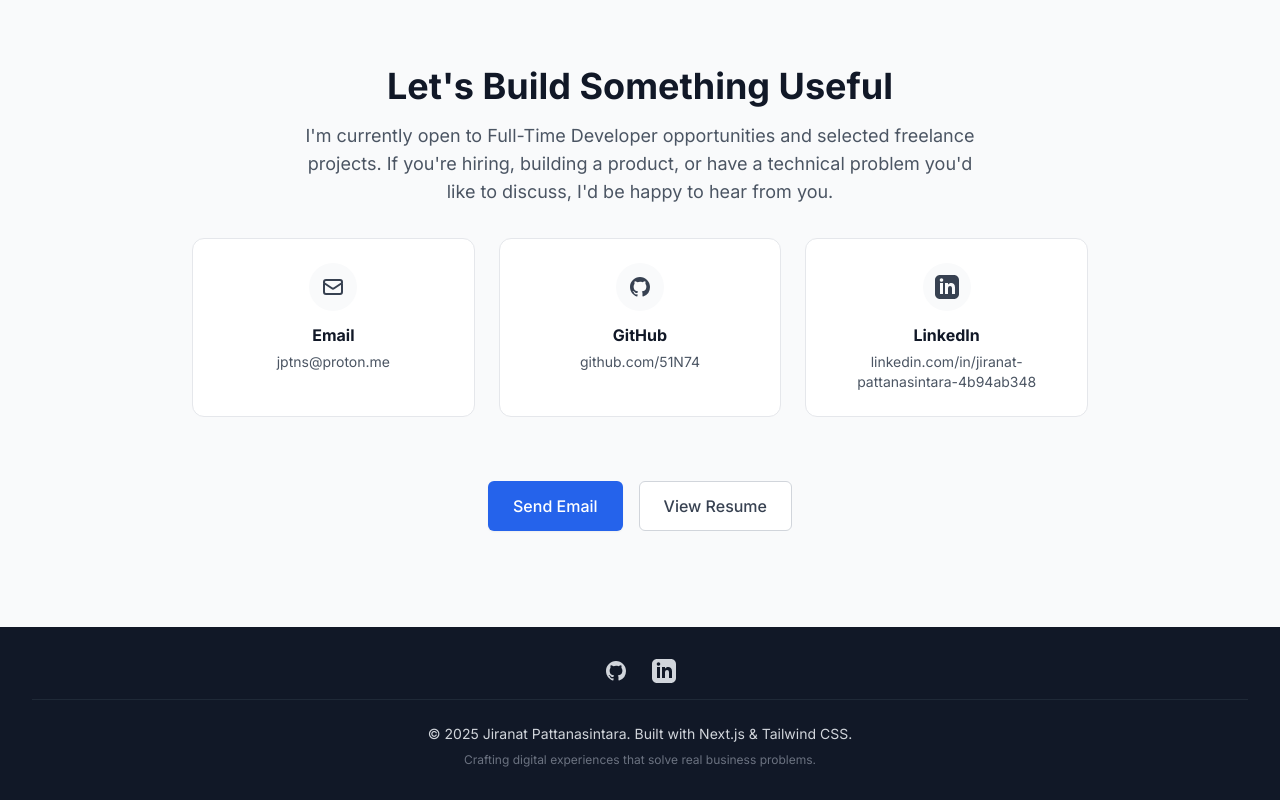
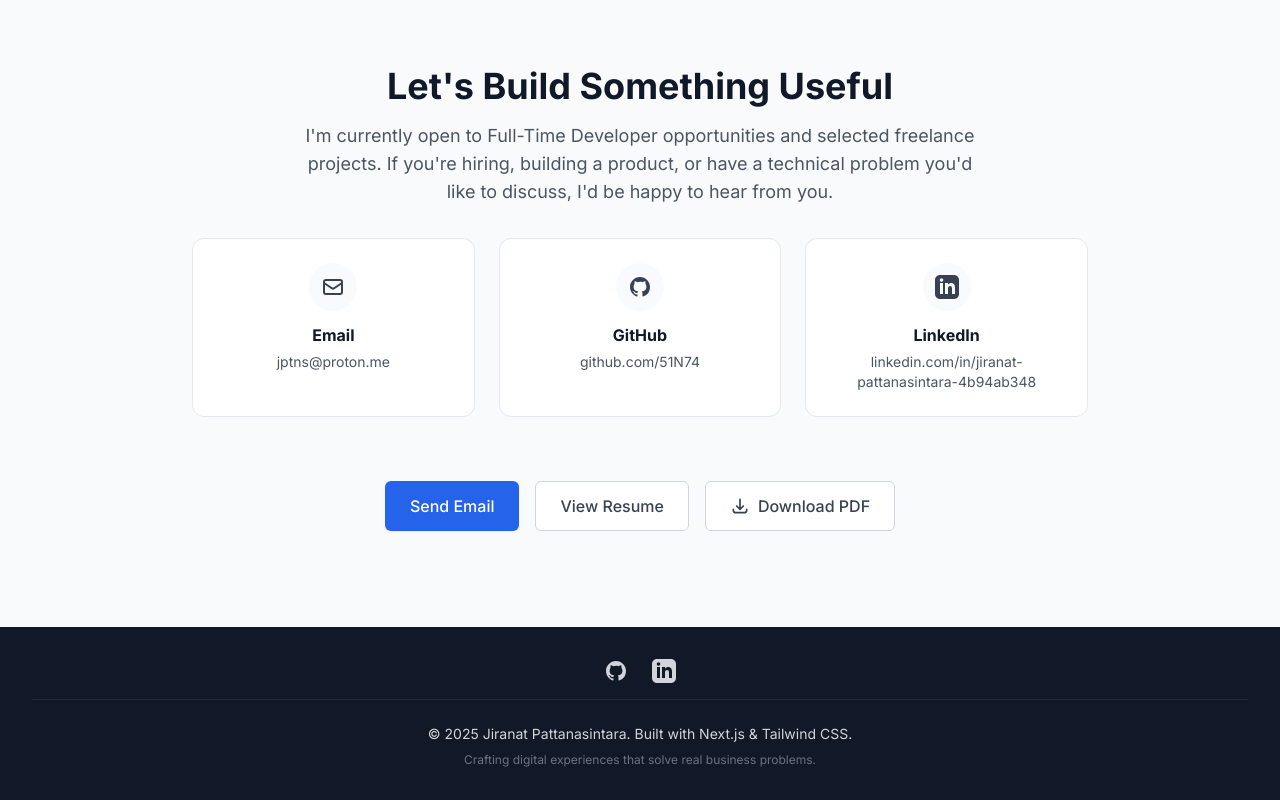
Before and after one commit to 51N74/my-portfolio, a Next.js app: page / in a window 1280 px wide. Shown: the part 6205-7005 px from the top of the page. Built offline with nearby package versions, Linux system fonts and the light colour scheme.

Commit message:
Update Resume Section with View and Download PDF buttons

```diff
--- a/app/components/ContactSection.js
+++ b/app/components/ContactSection.js
@@ -77,12 +77,22 @@ export default function ContactSection() {
               Send Email
             </a>
             <a
-              href="/Jiranat-Resume.pdf"
+              href="/resume/Jiranat-Pattansintara-Full-Stack-Developer-Resume.pdf"
               target="_blank"
               rel="noopener noreferrer"
               className="btn-secondary inline-flex justify-center items-center"
             >
               View Resume
+            </a>
+            <a
+              href="/resume/Jiranat-Pattansintara-Full-Stack-Developer-Resume.pdf"
+              download="Jiranat-Pattansintara-Full-Stack-Developer-Resume.pdf"
+              className="btn-secondary inline-flex justify-center items-center gap-2"
+            >
+              <svg className="w-5 h-5" fill="none" stroke="currentColor" viewBox="0 0 24 24">
+                <path strokeLinecap="round" strokeLinejoin="round" strokeWidth={2} d="M4 16v1a3 3 0 003 3h10a3 3 0 003-3v-1m-4-4l-4 4m0 0l-4-4m4 4V4" />
+              </svg>
+              Download PDF
             </a>
           </div>
         </div>
--- a/app/components/HeroSection.js
+++ b/app/components/HeroSection.js
@@ -33,7 +33,7 @@ export default function HeroSection() {
                 View My Projects
               </button>
               <a
-                href="/Jiranat-Resume.pdf"
+                href="/resume/Jiranat-Pattansintara-Full-Stack-Developer-Resume.pdf"
                 target="_blank"
                 rel="noopener noreferrer"
                 className="btn-secondary text-lg px-8 py-4 touch-target inline-flex justify-center items-center"
--- a/app/components/Navigation.js
+++ b/app/components/Navigation.js
@@ -66,7 +66,7 @@ export default function Navigation() {
           {/* Contact CTA */}
           <div className="hidden md:block">
             <a
-              href="/Jiranat-Resume.pdf"
+              href="/resume/Jiranat-Pattansintara-Full-Stack-Developer-Resume.pdf"
               target="_blank"
               rel="noopener noreferrer"
               className="btn-primary"
@@ -108,7 +108,7 @@ export default function Navigation() {
                 </button>
               ))}
               <a
-                href="/Jiranat-Resume.pdf"
+                href="/resume/Jiranat-Pattansintara-Full-Stack-Developer-Resume.pdf"
                 target="_blank"
                 rel="noopener noreferrer"
                 className="block w-full text-left px-3 py-2 text-base font-medium text-blue-600 hover:bg-gray-50 rounded-md"
```
Also changed, not shown: 2 other files (tests, documents, lock files or other folders).
